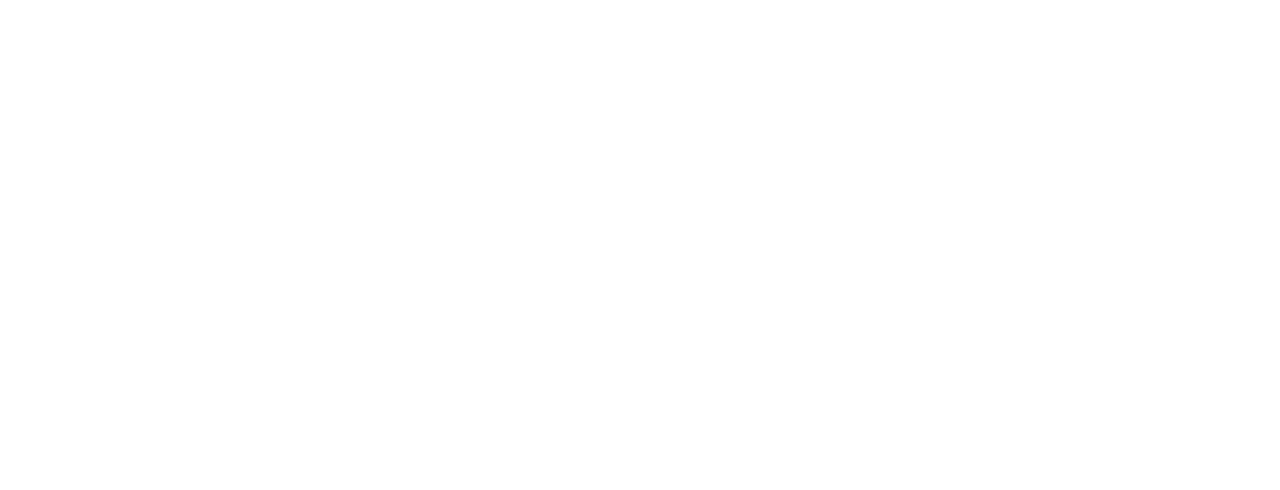
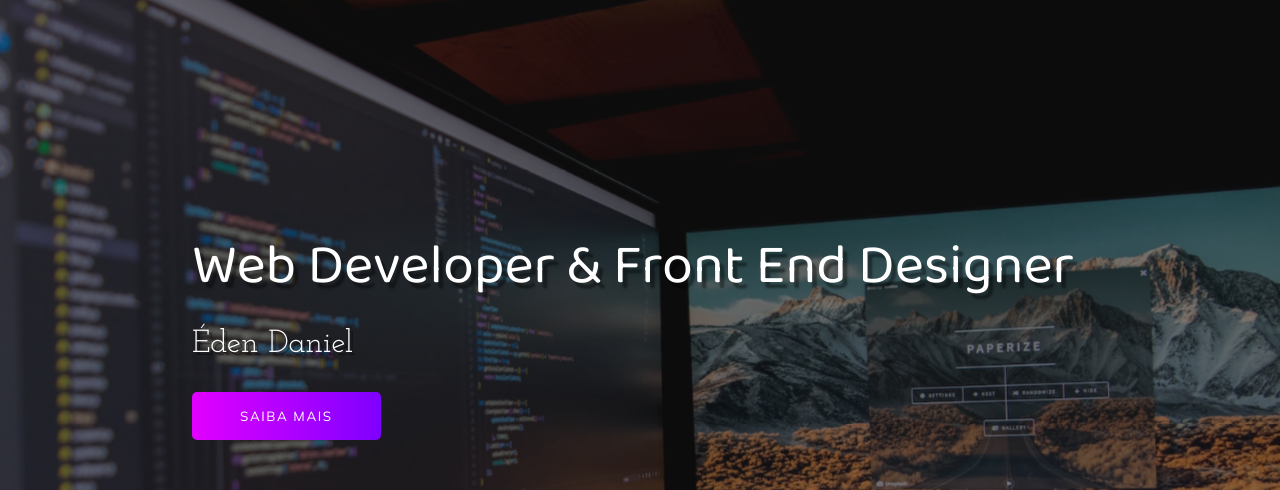
Before and after one commit to edenzafire/Portf-lio, a plain HTML site: page index.html in a window 1280 px wide. Shown: the top 490 px of the page. Drawn offline with Linux system fonts and the light colour scheme.

Commit message:
:package: header

```diff
--- a/index.html
+++ b/index.html
@@ -12,7 +12,18 @@
     <title>Portfólio</title>
 </head>
 <body>
-
+    <div class="container">
+       <header>
+        <div class="img-wrapper">
+            <img src="images/bg.jpg" alt="">
+        </div>
+        <div class="banner">
+            <h1>Web Developer & Front End Designer</h1>
+            <p> Éden Daniel</p>
+            <button> Saiba Mais </button>
+        </div>
+       </header>
+    </div>
 
     <script src="script.js"></script>
 </body>
--- a/style.css
+++ b/style.css
@@ -1,2 +1,100 @@
-@import url('https://fonts.googleapis.com/css2? family= Baloo+Da+2:wght@400;500;600;700;800 & family= Josefin+Slab:ital,wght@ 0,100;0,200;0,300;0,400;0,500;0,700;1,100;1,200;1,300;1,400;1,600 & família = Mulish:ital,wght@0,200;0,400;0,500;0,600;1,200;1,300;1,400;1, 500 & display=swap' );
+
+  @import url('https://fonts.googleapis.com/css2?family=Baloo+Da+2:wght@400;500;600;700;800&family=Josefin+Slab:ital,wght@0,100;0,200;0,300;0,400;0,500;0,700;1,100;1,200;1,300;1,400;1,600&family=Mulish:ital,wght@0,200;0,400;0,500;0,600;1,200;1,300;1,400;1,500&display=swap');
+
 @import url("https://cdnjs.cloudflare.com/ajax/libs/font-awesome/6.4.0/css/all.min.css");
+
+*{
+    margin: 0;
+    padding: 0;
+}
+/*formatação do nosso cabeçalho Header*/
+header{
+    width: 100%;
+    height: 100vh;
+    overflow: hidden;
+    position: relative;
+}
+
+.img-wrapper{
+    width: 100%;
+    height: 100%;
+    overflow: hidden;
+    background-color: rgba(0, 0, 0, 0.9);
+
+}
+
+
+/*limitando minha imagem dentro do header*/
+.img-wrapper img{
+    width: 100%;
+    height: 100%;
+    object-fit: cover;
+    opacity: 0.5;
+    animation: zoom 25s;
+}
+
+
+    /*Construindo os Key Frames ou seja a animação de zoom da entrada da página*/
+
+    @keyframes zoom{
+        0%{
+            transform: scale(1.3);
+        }
+        100%{
+            transform: scale(1);
+        }
+    }
+
+.banner{
+    position: absolute;
+    top:30% ;
+    left:15%;
+}
+.banner h1{
+    color: #ffffff;
+    font-size: 3.5rem;
+    font-family:"Baloo Da 2", serif;
+    font-weight: 200;
+    text-shadow: .3rem .4rem 2px rgba(0, 0, 0, 0.4);
+    line-height: 3.5rem;
+    margin-bottom: 2rem;
+    opacity: 0;
+    animation:moveBanner 1s  0.5s forwards;
+}
+.banner p{
+    font-family: "Josefin Slab", serif ;
+    color: #fff;
+    font-size: 2rem;
+    text-shadow: .2rem .2rem  rgba(0, 0, 0, 0.4);
+    margin-bottom: 2rem;
+    opacity: 0;
+    animation:moveBanner 1s 0.7s forwards;
+}
+
+.banner button{
+    font-family:"Mulish", serif;
+    color: #fff;
+   text-transform: uppercase;
+   letter-spacing: .1rem;
+    background: #7F00FF;
+    background: -webkit-linear-gradient(to right, #E100FF, #7F00FF);
+    background: linear-gradient(to right, #E100FF, #7F00FF);
+    padding: 1rem 3rem;
+    border: none;
+    border-radius: 5px;
+   cursor: pointer;
+   opacity: 0;
+   animation:moveBanner 1s 0.9s forwards;
+}
+
+/*Construindo os Key Frames ou seja a animação de entrada  das letras*/
+
+@keyframes moveBanner{
+    0%{
+        transform: translateY(10rem) rotateY(-30deg);
+    }
+    100%{
+    transform: translateY(0) rotateY(0);
+    opacity: 1;
+    }
+}
```
Also changed, not shown: images/bg.jpg (added), images/site.webmanifest, 1 other file.
